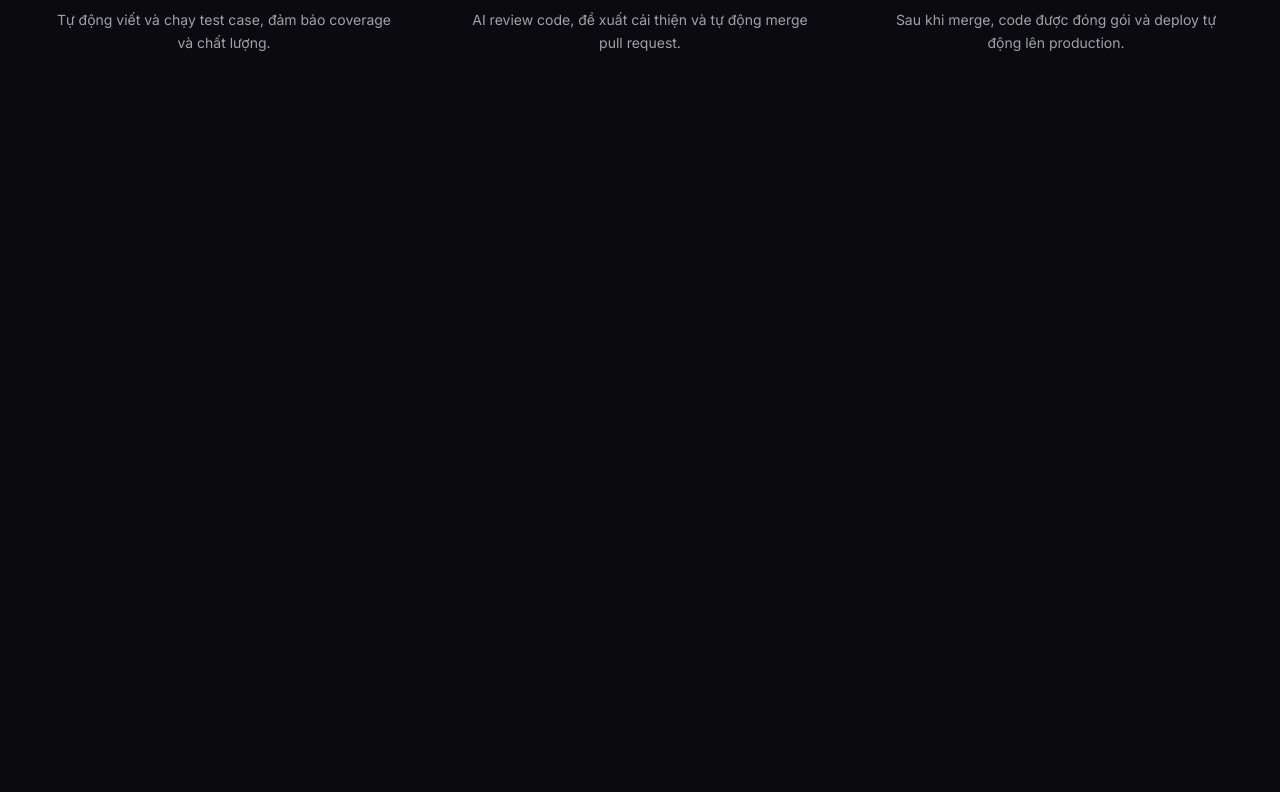
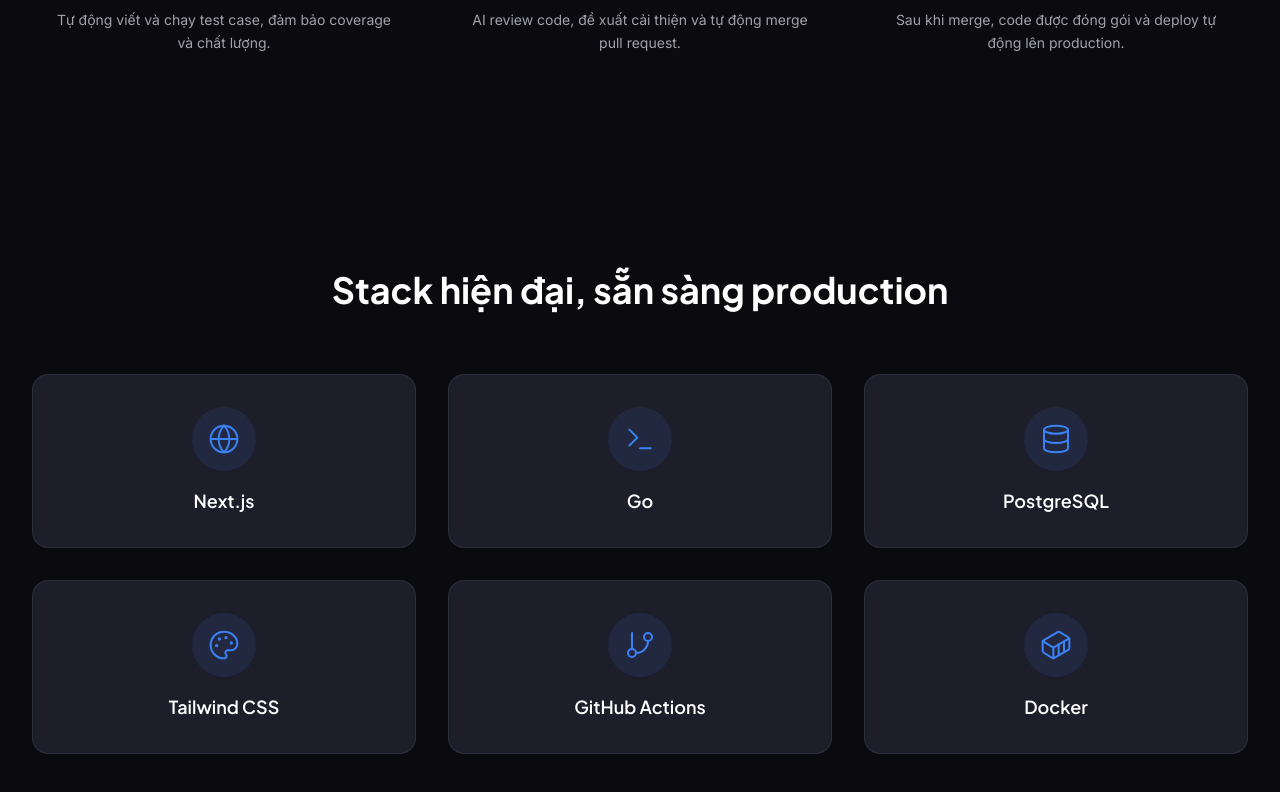
Before and after one commit to wisbidev/project-3a40d1b1, a Next.js app in the folder frontend/: page / in a window 1280 px wide. Shown: the part 2641-3433 px from the top of the page. Before the commit the page ends 2815 px from the top, so only its background shows below. Built offline with nearby package versions, Linux system fonts and the light colour scheme.

Commit message:
feat: add TechStack section to landing page

```diff
--- a/frontend/app/page.tsx
+++ b/frontend/app/page.tsx
@@ -2,6 +2,7 @@
 import Pipeline from "./components/Pipeline";
 import AIAgents from "./components/AIAgents";
 import Features from "./components/Features";
+import TechStack from "./components/TechStack";
 
 export default function Home() {
   return (
@@ -10,6 +11,7 @@
       <Pipeline />
       <AIAgents />
       <Features />
+      <TechStack />
     </main>
   );
 }
```
